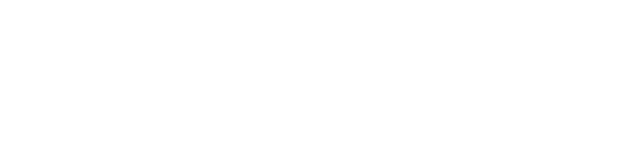
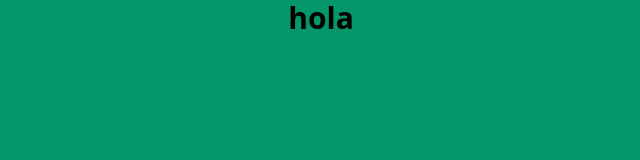
Before and after one commit to ElBugs99/Tailwind-tests, a plain HTML site: page index.html in a window 1280 px wide. Shown: the whole page, without its empty margins (319-959 px from the left). Drawn offline with nearby package versions, Linux system fonts and the light colour scheme.

Commit message:
basic tailwind layout

```diff
--- a/index.html
+++ b/index.html
@@ -3,9 +3,15 @@
 <head>
     <meta charset="UTF-8">
     <meta name="viewport" content="width=device-width, initial-scale=1.0">
+    <script src="https://cdn.tailwindcss.com"></script>
     <title>Document</title>
 </head>
 <body>
+    <div class="flex justify-center content-center bg-emerald-600 h-screen">
+
+        <div class="text-3xl font-bold w-50px">hola</div>
+
+    </div>
 
 </body>
 </html>
```
